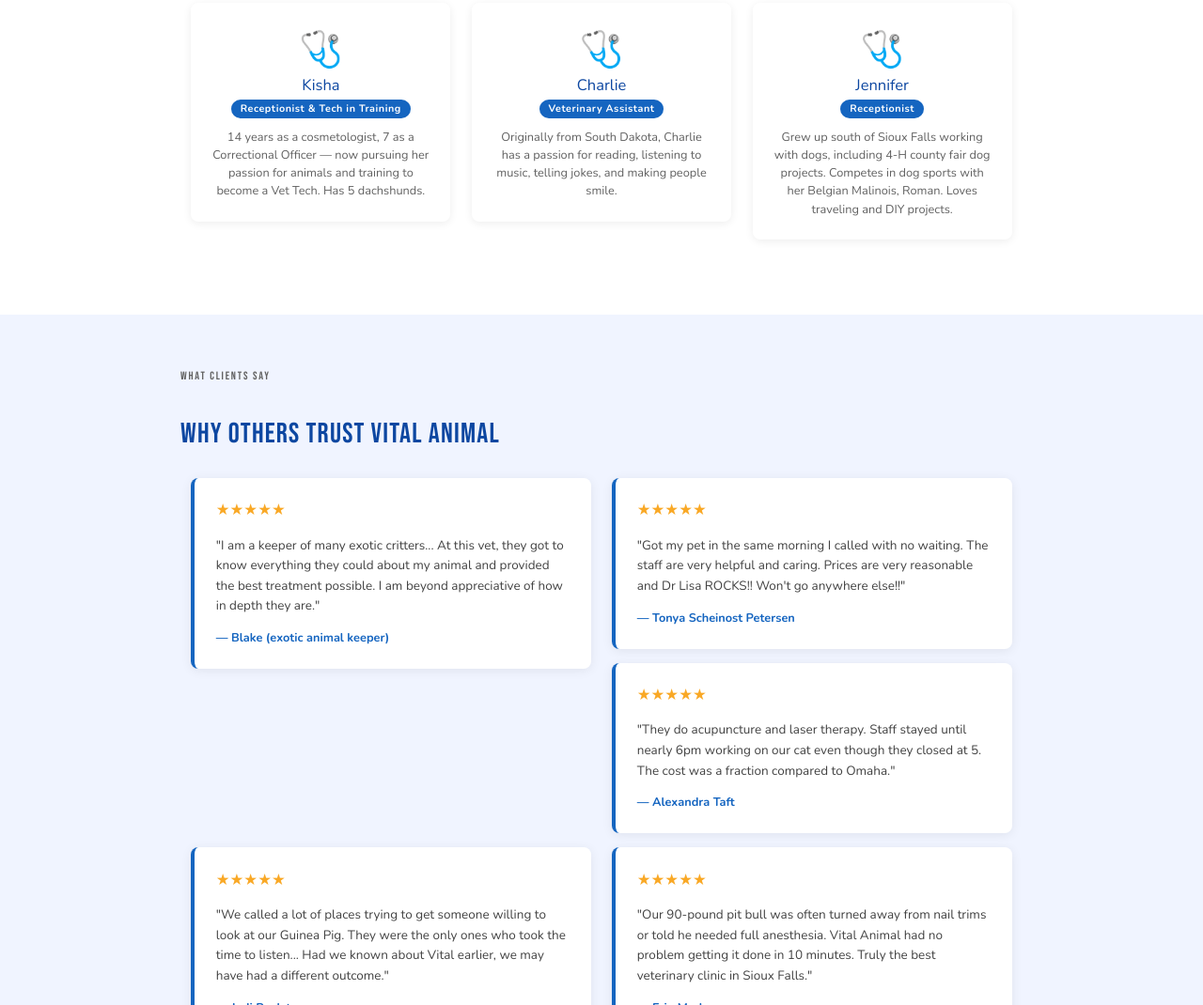
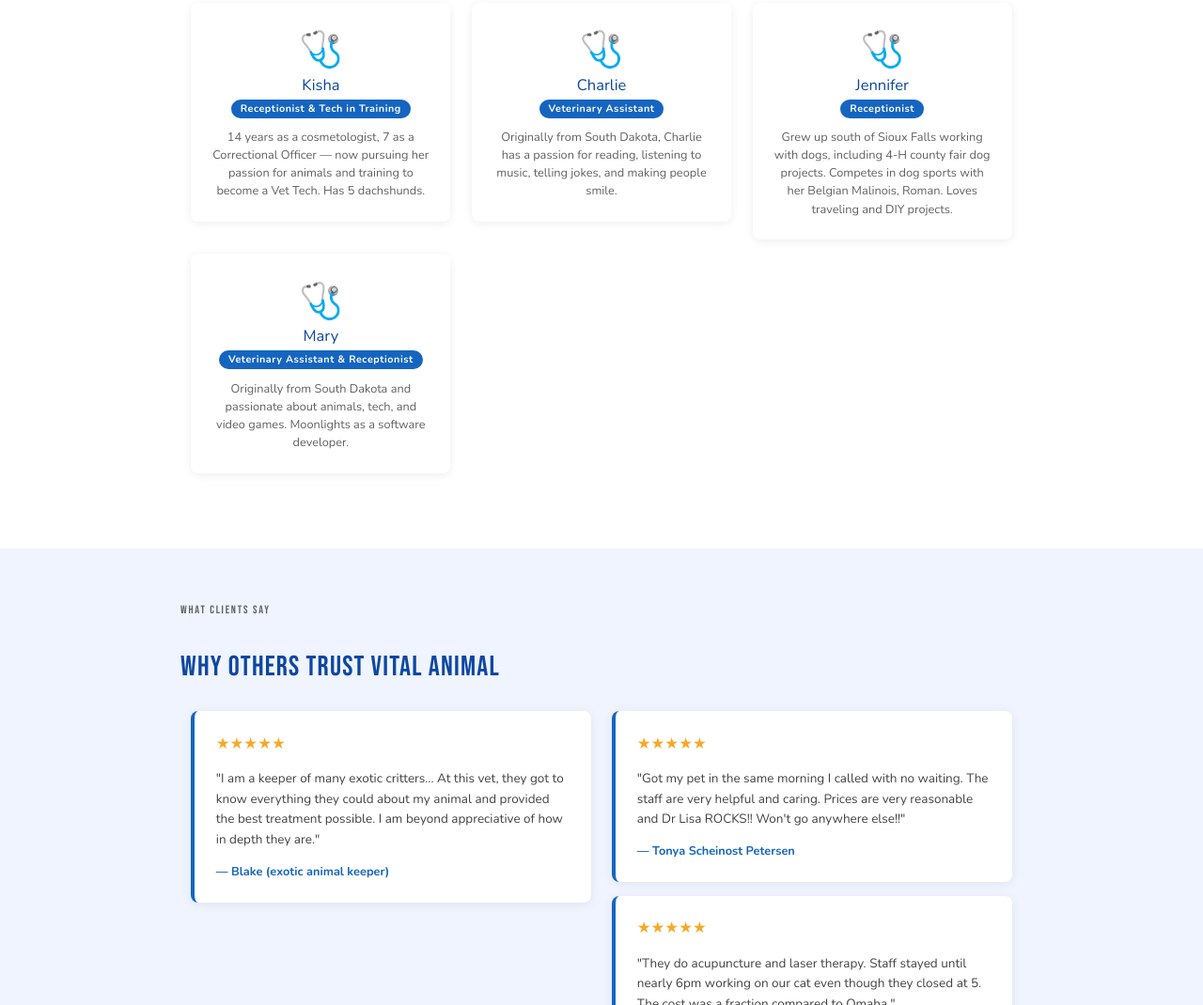
Before and after one commit to 404pandas/vavc-reptile-expo-2026, a website: page views/vital-animal-vet.html in a window 1280 px wide. Shown: the part 3519-4589 px from the top of the page at 94% size. Drawn offline with nearby package versions, Linux system fonts and the light colour scheme.

Commit message:
added myself. oops

```diff
--- a/views/vital-animal-vet.html
+++ b/views/vital-animal-vet.html
@@ -782,6 +782,19 @@
                 </p>
               </div>
             </div>
+            <div class="col s12 m6 l4">
+              <div class="team-card">
+                <span style="font-size: 2.5rem">🩺</span>
+                <h4>Mary</h4>
+                <span class="role-chip"
+                  >Veterinary Assistant & Receptionist</span
+                >
+                <p>
+                  Originally from South Dakota and passionate about animals,
+                  tech, and video games. Moonlights as a software developer.
+                </p>
+              </div>
+            </div>
           </div>
         </div>
       </section>
```
